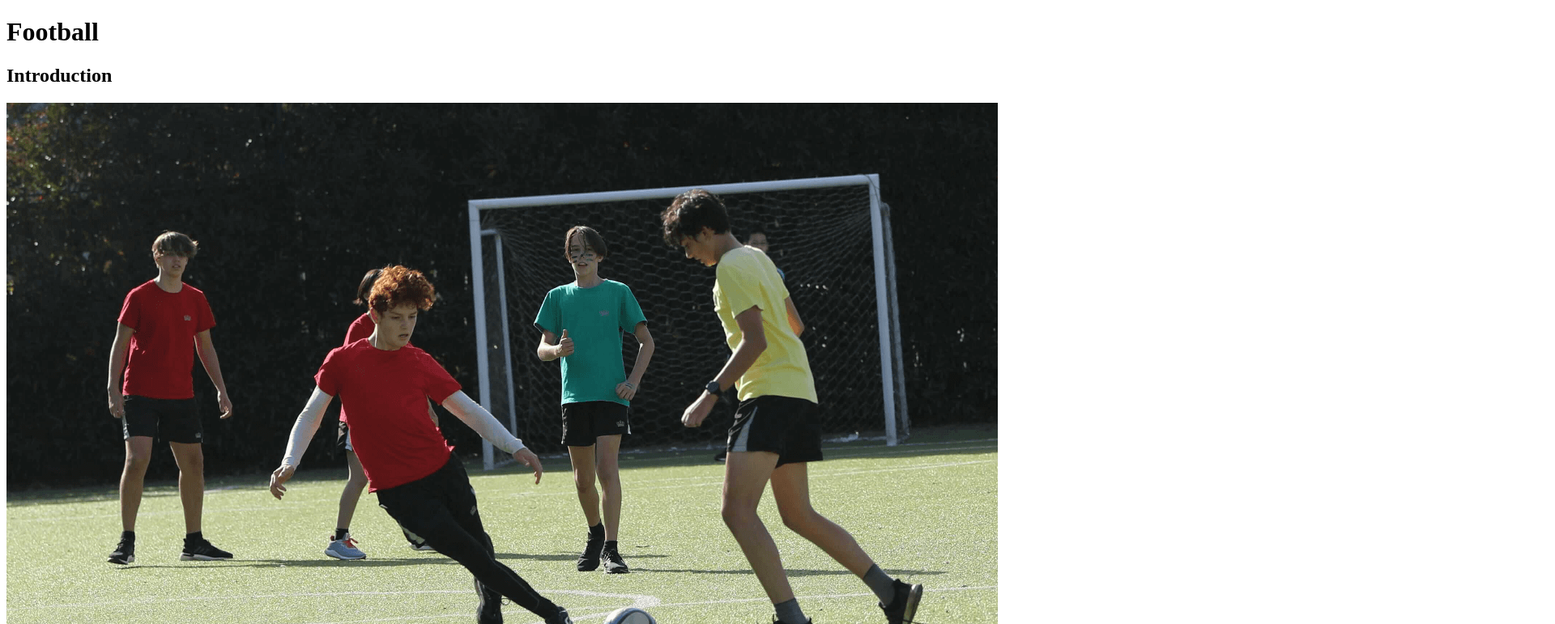
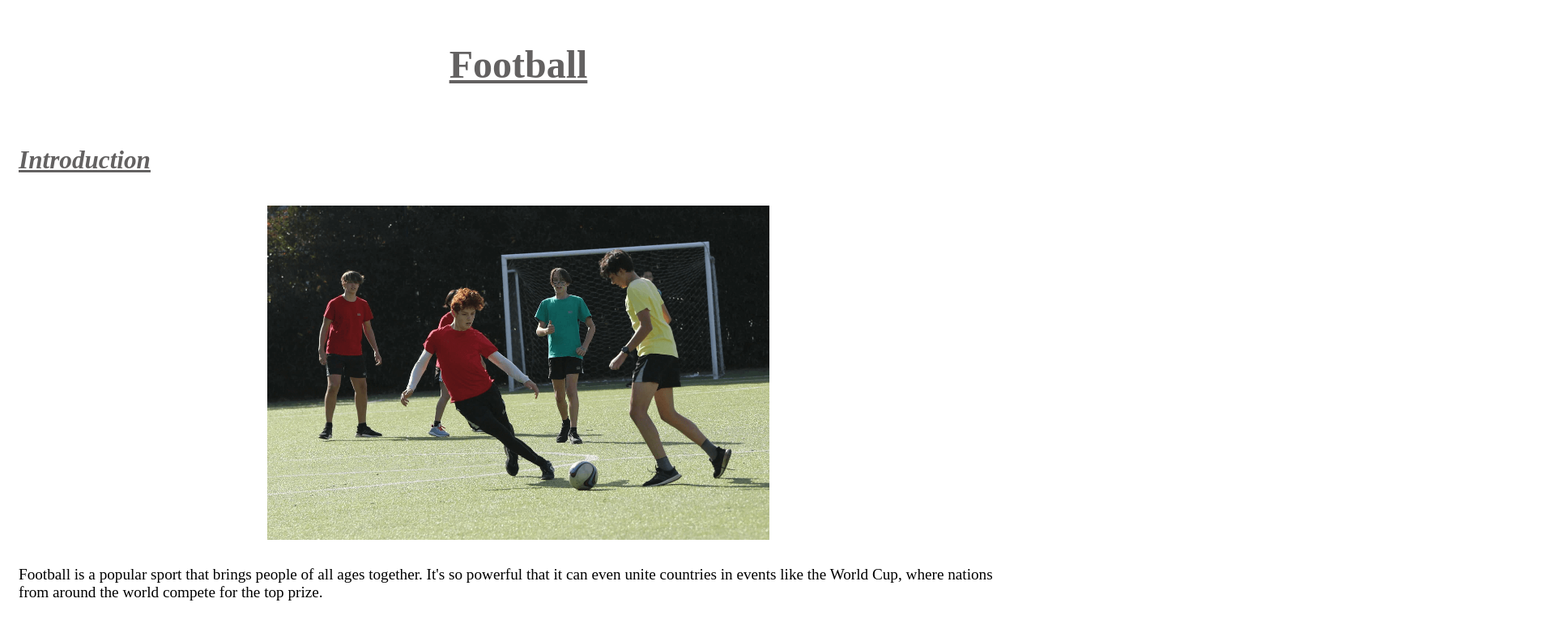
Before and after one commit to edgard-habanbou/blog-page, a plain HTML site: page index.html in a window 1280 px wide. Shown: the top 771 px of the page at 81% size, 1920 px wide, since content can reach past the window. Drawn offline with Linux system fonts and the light colour scheme.

Commit message:
Adding Style

```diff
--- /dev/null
+++ b/Styles/style.css
@@ -0,0 +1,29 @@
+
+.title{
+    text-decoration: underline;
+    text-align: center;
+    color: rgb(99, 97, 97);
+    font-size: 1.5em;
+}
+.header{
+    font-size: 1.3em;
+    text-decoration: underline;
+    font-style: italic;
+    color: rgb(99, 97, 97);
+
+}
+.text{
+    font-size: 1.2em;
+
+}
+.image{
+    display: block;
+    margin-left: auto;
+    margin-right: auto;
+    text-align: center;
+    height: 50%;
+    width: 50%;
+}
+*{
+    padding: 3px;
+}
--- a/index.html
+++ b/index.html
@@ -5,6 +5,7 @@
     <meta http-equiv="X-UA-Compatible" content="IE=edge" />
     <meta name="viewport" content="width=device-width, initial-scale=1.0" />
     <title>My Blog</title>
+    <link rel="stylesheet" href="Styles/Style.css" />
   </head>
   <body>
     <div class="title">
@@ -35,12 +36,12 @@
         <h2>History Of Football</h2>
       </div>
       <div >
-        <img class="image" src="/Assets/Images/old_football.jpg" alt="Old Football">
+        <img class="image" src="/Assets/Images/Chujutu.jpg" alt="Cuju">
       </div>
       <div class="text">
         <p>
           Football in its current form arose in England in the middle of the
-          19th century.The first known ball game which also involved kicking
+          19th century. The first known ball game which also involved kicking
           took place In China in the 3rd and 2nd century BC under the name cuju.
           Cuju was played with a round ball (stitched leather with fur or
           feathers inside) on an area of a square.
```
Also changed, not shown: Assets/Images/Chujutu.jpg (added).
